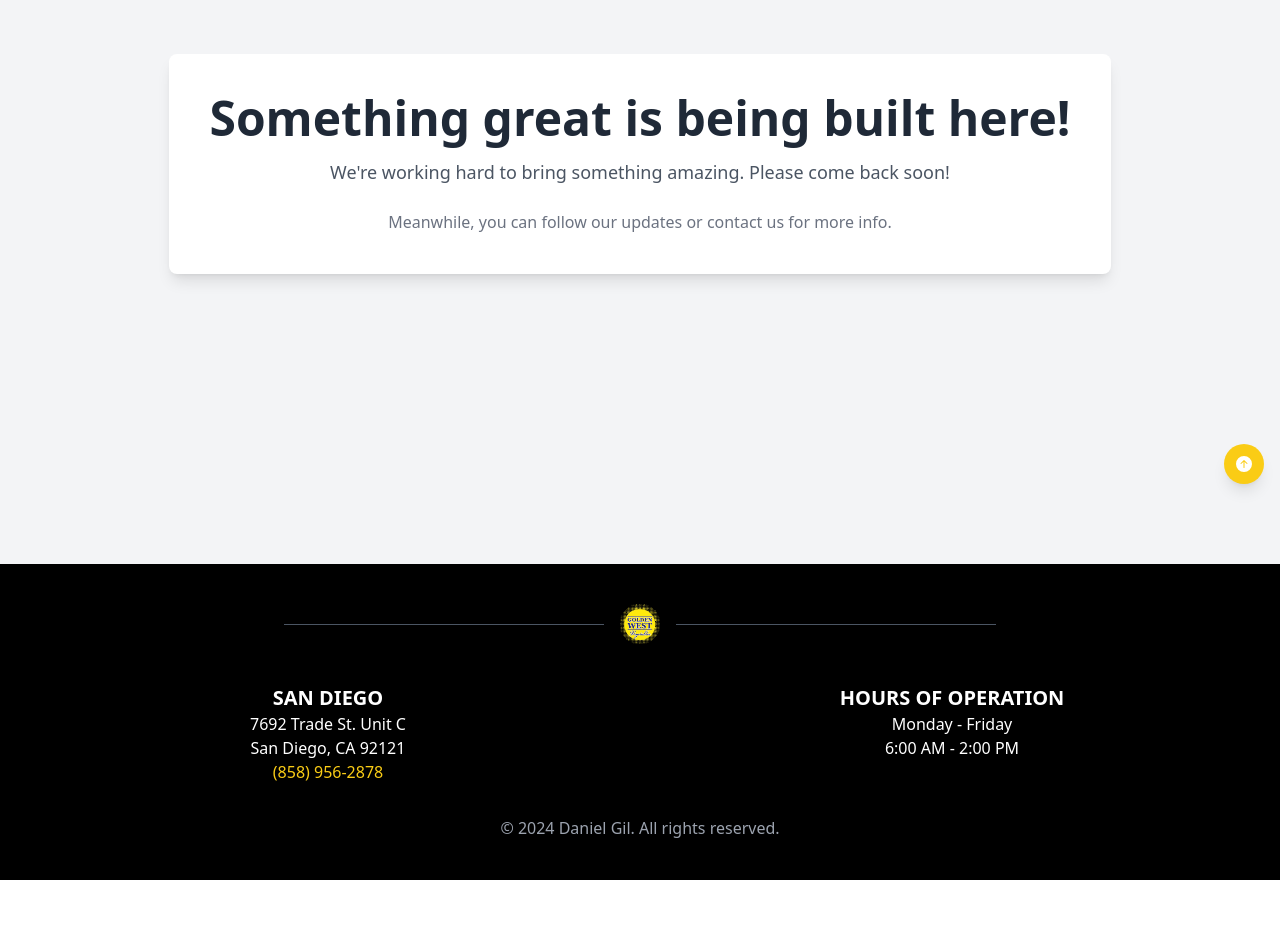
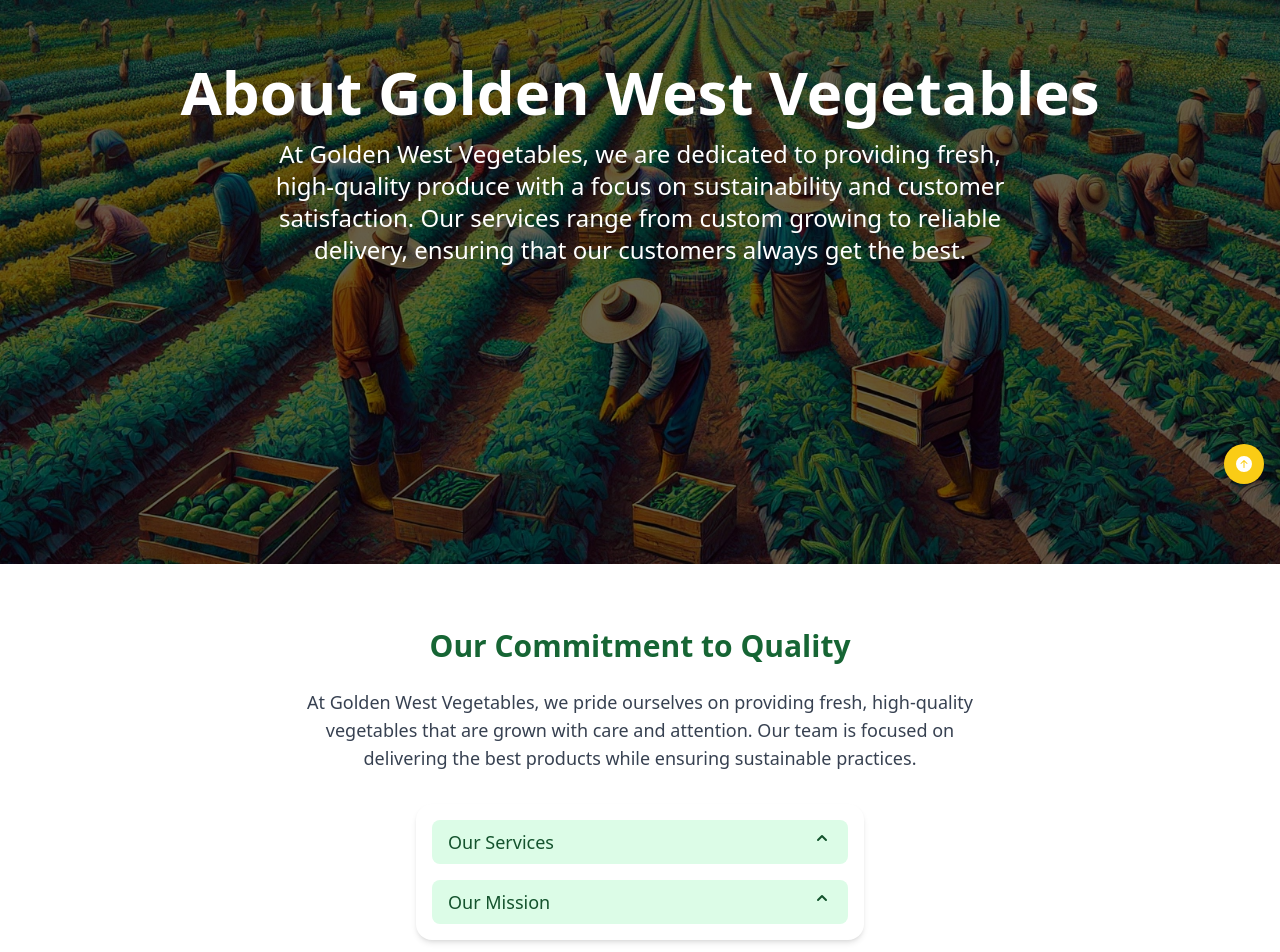
Before and after one commit to elpatoH/GoldenWestVeg, a React (Create React App) app: page /About in a window 1280 px wide. Shown: the part 300-1252 px from the top of the page. Before the commit the page ends 1180 px from the top, so only its background shows below. Built offline with nearby package versions, Linux system fonts and the light colour scheme.

Commit message:
services and about me page done

```diff
--- a/package.json
+++ b/package.json
@@ -4,6 +4,7 @@
   "private": true,
   "dependencies": {
     "@headlessui/react": "^2.1.8",
+    "@heroicons/react": "^1.0.6",
     "@radix-ui/react-slot": "^1.1.0",
     "@testing-library/jest-dom": "^5.17.0",
     "@testing-library/react": "^13.4.0",
--- a/src/App.js
+++ b/src/App.js
@@ -13,6 +13,7 @@ export default function App() {
       <Nav/>
       <Routes>
         <Route path="/" element={<Home />} />
+        <Route path="/About" element={<About />} />
         <Route path="/Contact" element={<Contact/>} />
         <Route path="/Services" element={<Services/>}/>
         <Route path="/*" element={<ErrorComponent/>}/>
--- a/src/components/Footer/Footer.jsx
+++ b/src/components/Footer/Footer.jsx
@@ -22,8 +22,8 @@ export default function Footer() {
 
           {/* San Diego Location */}
           <div className="text-center">
-            <h3 className="text-xl font-semibold">SAN DIEGO</h3>
-            <p>7692 Trade St. Unit C<br />San Diego, CA 92121</p>
+            <h3 className="text-xl font-semibold">Oxnard</h3>
+            <p>400 N. Lombard Street.<br />Oxnard, CA 93030</p>
             <p className="text-yellow-400">(858) 956-2878</p>
           </div>
 
--- a/src/output.css
+++ b/src/output.css
@@ -545,6 +545,40 @@ video {
   display: none;
 }
 
+.container {
+  width: 100%;
+}
+
+@media (min-width: 640px) {
+  .container {
+    max-width: 640px;
+  }
+}
+
+@media (min-width: 768px) {
+  .container {
+    max-width: 768px;
+  }
+}
+
+@media (min-width: 1024px) {
+  .container {
+    max-width: 1024px;
+  }
+}
+
+@media (min-width: 1280px) {
+  .container {
+    max-width: 1280px;
+  }
+}
+
+@media (min-width: 1536px) {
+  .container {
+    max-width: 1536px;
+  }
+}
+
 .fixed {
   position: fixed;
 }
@@ -640,6 +674,10 @@ video {
   margin-top: 2rem;
 }
 
+.mt-12 {
+  margin-top: 3rem;
+}
+
 .block {
   display: block;
 }
@@ -696,6 +734,10 @@ video {
   height: 100vh;
 }
 
+.h-5 {
+  height: 1.25rem;
+}
+
 .min-h-screen {
   min-height: 100vh;
 }
@@ -724,6 +766,10 @@ video {
   width: 100%;
 }
 
+.w-5 {
+  width: 1.25rem;
+}
+
 .max-w-2xl {
   max-width: 42rem;
 }
@@ -740,12 +786,41 @@ video {
   max-width: 80rem;
 }
 
+.max-w-md {
+  max-width: 28rem;
+}
+
+.max-w-3xl {
+  max-width: 48rem;
+}
+
+.max-w-xl {
+  max-width: 36rem;
+}
+
 .flex-shrink-0 {
   flex-shrink: 0;
 }
 
 .grow {
   flex-grow: 1;
+}
+
+.rotate-180 {
+  --tw-rotate: 180deg;
+  transform: translate(var(--tw-translate-x), var(--tw-translate-y)) rotate(var(--tw-rotate)) skewX(var(--tw-skew-x)) skewY(var(--tw-skew-y)) scaleX(var(--tw-scale-x)) scaleY(var(--tw-scale-y));
+}
+
+.transform {
+  transform: translate(var(--tw-translate-x), var(--tw-translate-y)) rotate(var(--tw-rotate)) skewX(var(--tw-skew-x)) skewY(var(--tw-skew-y)) scaleX(var(--tw-scale-x)) scaleY(var(--tw-scale-y));
+}
+
+.list-inside {
+  list-style-position: inside;
+}
+
+.list-disc {
+  list-style-type: disc;
 }
 
 .grid-cols-1 {
@@ -818,6 +893,10 @@ video {
   border-radius: 0.375rem;
 }
 
+.rounded-2xl {
+  border-radius: 1rem;
+}
+
 .border {
   border-width: 1px;
 }
@@ -872,6 +951,11 @@ video {
   background-color: rgb(250 204 21 / var(--tw-bg-opacity));
 }
 
+.bg-green-100 {
+  --tw-bg-opacity: 1;
+  background-color: rgb(220 252 231 / var(--tw-bg-opacity));
+}
+
 .bg-opacity-50 {
   --tw-bg-opacity: 0.5;
 }
@@ -914,6 +998,10 @@ video {
 
 .p-8 {
   padding: 2rem;
+}
+
+.p-4 {
+  padding: 1rem;
 }
 
 .px-3 {
@@ -971,6 +1059,18 @@ video {
 
 .pt-2 {
   padding-top: 0.5rem;
+}
+
+.pb-2 {
+  padding-bottom: 0.5rem;
+}
+
+.pt-4 {
+  padding-top: 1rem;
+}
+
+.text-left {
+  text-align: left;
 }
 
 .text-center {
@@ -1111,6 +1211,16 @@ video {
   color: rgb(234 179 8 / var(--tw-text-opacity));
 }
 
+.text-green-800 {
+  --tw-text-opacity: 1;
+  color: rgb(22 101 52 / var(--tw-text-opacity));
+}
+
+.text-green-900 {
+  --tw-text-opacity: 1;
+  color: rgb(20 83 45 / var(--tw-text-opacity));
+}
+
 .opacity-60 {
   opacity: 0.6;
 }
@@ -1202,6 +1312,11 @@ video {
   background-color: rgb(67 56 202 / var(--tw-bg-opacity));
 }
 
+.hover\:bg-green-200:hover {
+  --tw-bg-opacity: 1;
+  background-color: rgb(187 247 208 / var(--tw-bg-opacity));
+}
+
 .hover\:text-blue-700:hover {
   --tw-text-opacity: 1;
   color: rgb(29 78 216 / var(--tw-text-opacity));
@@ -1241,6 +1356,21 @@ video {
 
 .focus\:ring-opacity-50:focus {
   --tw-ring-opacity: 0.5;
+}
+
+.focus-visible\:ring:focus-visible {
+  --tw-ring-offset-shadow: var(--tw-ring-inset) 0 0 0 var(--tw-ring-offset-width) var(--tw-ring-offset-color);
+  --tw-ring-shadow: var(--tw-ring-inset) 0 0 0 calc(3px + var(--tw-ring-offset-width)) var(--tw-ring-color);
+  box-shadow: var(--tw-ring-offset-shadow), var(--tw-ring-shadow), var(--tw-shadow, 0 0 #0000);
+}
+
+.focus-visible\:ring-green-500:focus-visible {
+  --tw-ring-opacity: 1;
+  --tw-ring-color: rgb(34 197 94 / var(--tw-ring-opacity));
+}
+
+.focus-visible\:ring-opacity-75:focus-visible {
+  --tw-ring-opacity: 0.75;
 }
 
 @media (min-width: 640px) {
@@ -1300,6 +1430,21 @@ video {
     font-size: 4.5rem;
     line-height: 1;
   }
+
+  .md\:text-2xl {
+    font-size: 1.5rem;
+    line-height: 2rem;
+  }
+
+  .md\:text-6xl {
+    font-size: 3.75rem;
+    line-height: 1;
+  }
+
+  .md\:text-lg {
+    font-size: 1.125rem;
+    line-height: 1.75rem;
+  }
 }
 
 @media (min-width: 1024px) {
@@ -1309,11 +1454,6 @@ video {
 
   .lg\:col-start-2 {
     grid-column-start: 2;
-  }
-
-  .lg\:mx-auto {
-    margin-left: auto;
-    margin-right: auto;
   }
 
   .lg\:w-1\/2 {
--- a/src/pages/AboutPage/About.jsx
+++ b/src/pages/AboutPage/About.jsx
@@ -1,16 +1,85 @@
+import React from 'react';
+import { Disclosure } from '@headlessui/react';
+import { ChevronUpIcon } from '@heroicons/react/solid';
+import fieldWorkersImage from "../../imgs/fieldWorkers.webp"
+
 export default function About() {
-    return (
-      <div className="flex flex-col items-center justify-center">
-      <h1 className="text-3xl font-bold">About</h1>
+  return (
+    <div>
+      {/* Hero Section with Background Image */}
+      <div
+        className="relative h-screen bg-cover bg-center"
+        style={{
+          backgroundImage: `url(${fieldWorkersImage})`,
+        }}
+      >
+        {/* Semi-transparent overlay */}
+        <div className="absolute inset-0 bg-black opacity-60"></div>
 
-      <div className="flex items-center gap-2">
-        <a href="/" className="text-blue-500 hover:text-blue-700">
-          Home
-        </a>
-        <a href="/page2" className="text-blue-500 hover:text-blue-700">
-          Page2
-        </a>
+        {/* Centered Text */}
+        <div className="relative z-10 flex flex-col justify-center items-center h-full px-4 text-center">
+          <h1 className="text-4xl md:text-6xl font-bold text-white">
+            About Golden West Vegetables
+          </h1>
+          <p className="text-lg md:text-2xl text-white mt-4 max-w-3xl">
+            At Golden West Vegetables, we are dedicated to providing fresh, high-quality produce with a focus on sustainability and customer satisfaction. Our services range from custom growing to reliable delivery, ensuring that our customers always get the best.
+          </p>
+        </div>
+      </div>
+
+      {/* About Section */}
+      <div className="container mx-auto px-4 py-16">
+        <h2 className="text-3xl font-semibold text-center mb-6 text-green-800">
+          Our Commitment to Quality
+        </h2>
+        <p className="mb-8 text-base md:text-lg text-center text-gray-700 max-w-2xl mx-auto">
+          At Golden West Vegetables, we pride ourselves on providing fresh, high-quality vegetables that are grown with care and attention. Our team is focused on delivering the best products while ensuring sustainable practices.
+        </p>
+
+        {/* Headless UI Accordion (Disclosure) for services */}
+        <div className="mx-auto w-full max-w-md rounded-2xl bg-white p-4 shadow-md">
+          <Disclosure>
+            {({ open }) => (
+              <>
+                <Disclosure.Button className="flex w-full justify-between rounded-lg bg-green-100 px-4 py-2 text-left text-base md:text-lg font-medium text-green-900 hover:bg-green-200 focus:outline-none focus-visible:ring focus-visible:ring-green-500 focus-visible:ring-opacity-75">
+                  <span>Our Services</span>
+                  <ChevronUpIcon
+                    className={`${open ? 'transform rotate-180' : ''} h-5 w-5 text-green-900`}
+                  />
+                </Disclosure.Button>
+                <Disclosure.Panel className="px-4 pt-4 pb-2 text-gray-700">
+                  <ul className="list-disc list-inside">
+                    <li>Custom Growing</li>
+                    <li>Vegetable Delivery</li>
+                    <li>Maquiladora Services</li>
+                    <li>Wholesale Supply</li>
+                  </ul>
+                </Disclosure.Panel>
+              </>
+            )}
+          </Disclosure>
+          <Disclosure as="div" className="mt-4">
+            {({ open }) => (
+              <>
+                <Disclosure.Button className="flex w-full justify-between rounded-lg bg-green-100 px-4 py-2 text-left text-base md:text-lg font-medium text-green-900 hover:bg-green-200 focus:outline-none focus-visible:ring focus-visible:ring-green-500 focus-visible:ring-opacity-75">
+                  <span>Our Mission</span>
+                  <ChevronUpIcon
+                    className={`${open ? 'transform rotate-180' : ''} h-5 w-5 text-green-900`}
+                  />
+                </Disclosure.Button>
+                <Disclosure.Panel className="px-4 pt-4 pb-2 text-gray-700">
+                  Our mission is to deliver the freshest, highest-quality vegetables, grown with care and expertise. We strive to be leaders in the agricultural industry, committed to sustainability and customer satisfaction.
+                </Disclosure.Panel>
+              </>
+            )}
+          </Disclosure>
+        </div>
+
+        {/* Closing Paragraph */}
+        <p className="mt-12 text-base md:text-lg text-center text-gray-700 max-w-xl mx-auto">
+          Thank you for choosing Golden West Vegetables. We're committed to meeting all your fresh produce needs with unmatched dedication and service.
+        </p>
       </div>
     </div>
-    );
-  }
+  );
+}
--- a/src/pages/ServicesPage/Services.jsx
+++ b/src/pages/ServicesPage/Services.jsx
@@ -5,6 +5,7 @@ import customFarmingIcon from "../../imgs/customFarmingIcon.webp"
 import sustainableIcon from "../../imgs/sustainableIcon.webp"
 import wholesaleSupplyIcon from "../../imgs/wholesaleSupplyIcon.webp"
 import customGrowingIcon from "../../imgs/customGrowingIcon.webp"
+import fieldWorkersImage from "../../imgs/fieldWorkers.webp"
 
 export default function Services() {
   // Services data reflecting the actual services offered by Golden West Vegetables
@@ -52,16 +53,27 @@ export default function Services() {
 
   return (
     <>
-      {/* Hero Section */}
-      <div className="bg-gray-100 py-12">
-        <div className="max-w-7xl mx-auto text-center">
-          <h1 className="text-4xl font-bold text-gray-800">Our Services</h1>
-          <p className="text-xl text-gray-600 mt-4">
+      {/* Hero Section with Background Image */}
+      <div
+        className="relative h-screen bg-cover bg-center"
+        style={{
+          backgroundImage: `url(${fieldWorkersImage})`,
+        }}
+      >
+        {/* Semi-transparent overlay */}
+        <div className="absolute inset-0 bg-black opacity-60"></div>
+
+        {/* Centered Text */}
+        <div className="relative z-10 flex flex-col justify-center items-center h-full px-4 text-center">
+          <h1 className="text-4xl md:text-6xl font-bold text-white">
+            Our Services
+          </h1>
+          <p className="text-lg md:text-2xl text-white mt-4 max-w-3xl">
             Explore a variety of services tailored to meet your agricultural needs.
           </p>
           <Link
             to="/contact"
-            className="mt-6 inline-block bg-indigo-600 text-white py-2 px-4 rounded-lg hover:bg-indigo-700"
+            className="mt-6 inline-block text-black bg-yellow-400 py-2 px-4 rounded-lg hover:text-gray-700 hover:bg-gray-200"
           >
             Get a Quote
           </Link>
@@ -106,7 +118,7 @@ export default function Services() {
             </p>
             <Link
               to="/contact"
-              className="inline-block mt-6 bg-indigo-600 text-white py-2 px-4 rounded-lg hover:bg-indigo-700"
+              className="inline-block mt-6 text-black bg-yellow-400 py-2 px-4 rounded-lg hover:bg-gray-100"
             >
               Contact Us for More Info
             </Link>
```
Also changed, not shown: 1 other file (tests, documents, lock files or other folders).
